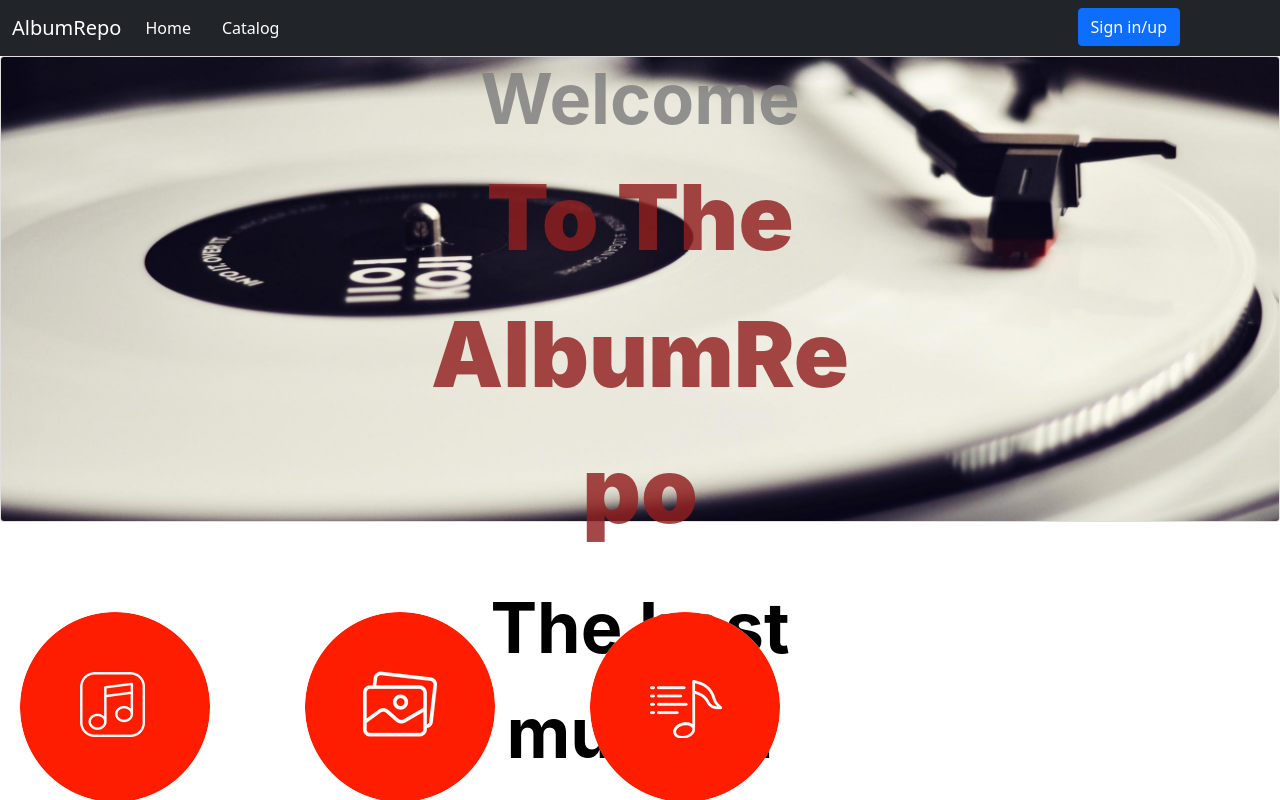
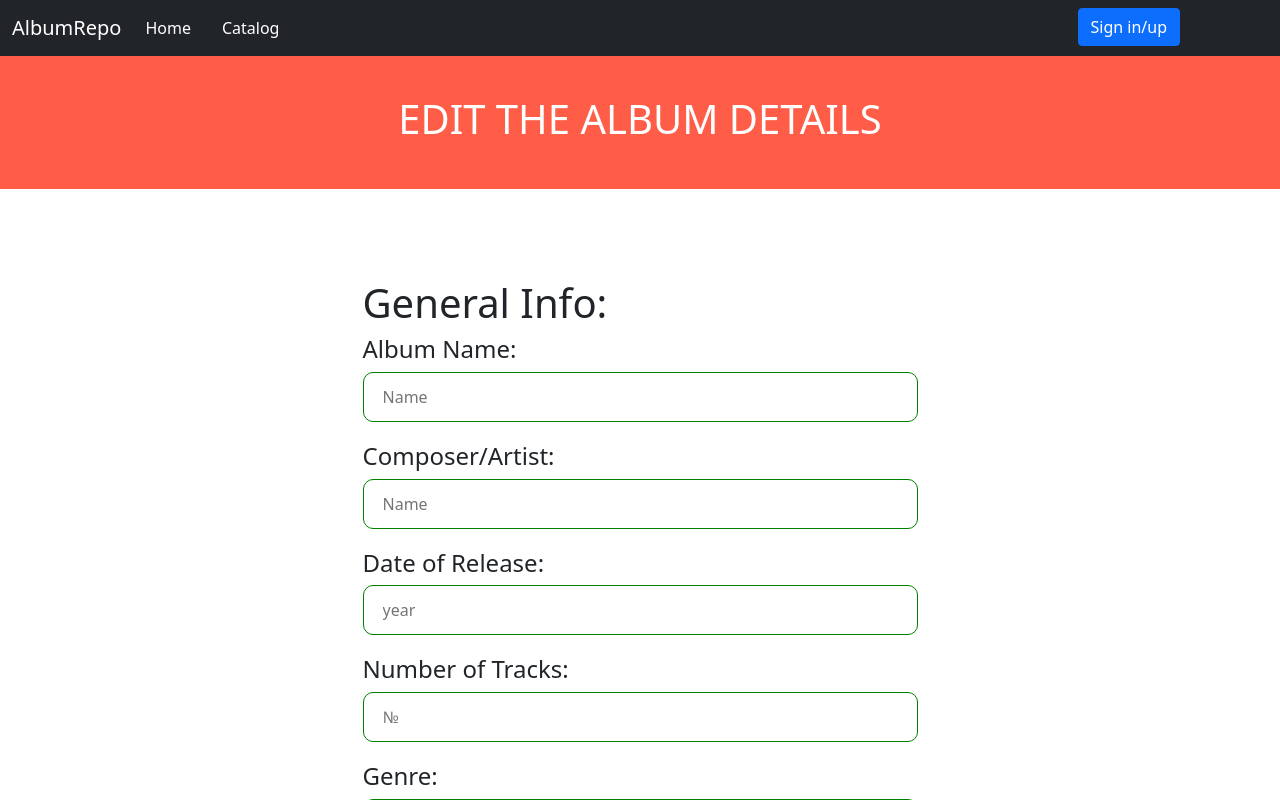
Before and after one commit to GeorgiHadzhiev/AlbumRepo, a React (Create React App) app: page /edit/1 in a window 1280 px wide. Before the commit this address led to /. Shown: the top 800 px of the page. Built offline with nearby package versions, Linux system fonts and the light colour scheme; no server answers.

Commit message:
Managed to fully implement a route guard for a loged in user who does NOT own the resource in question

```diff
--- a/src/HOCs/routeGuard.js
+++ b/src/HOCs/routeGuard.js
@@ -27,11 +27,11 @@ export const routeGuardEdit = (Component) =>{
     const WrapperComponent = (props) => {
 
         const {user} = useContext(AuthContext);
-        // const albumId = useParams();
-        // const [album] = useAlbumState(albumId);
+        const {albumId} = useParams();
+        const [album] = useAlbumState(albumId);
 
 
-        return user._id
+        return user._id === album._ownerId || album._ownerId === undefined
         ? <Component {...props} />
         : <Navigate to="/" />
 
--- a/src/components/Login/Login.js
+++ b/src/components/Login/Login.js
@@ -130,7 +130,7 @@ export default function Login(){
                 <button className="registerLinkButton" data-bs-dismiss="offcanvas" aria-label="Close" onClick={onClickHandler}>Don't Have an account?<br/>Click here to register!</button>
             </div>
             <div className="col-sm-12 loginDetailsErrorMessage" >
-                <div className="alert alert-danger blankFormAlert" role="alert">{formErrors.wrongDetails}</div>
+                <div className="alert alert-danger " role="alert">{formErrors.wrongDetails}</div>
             </div>
 
       </div>
```
